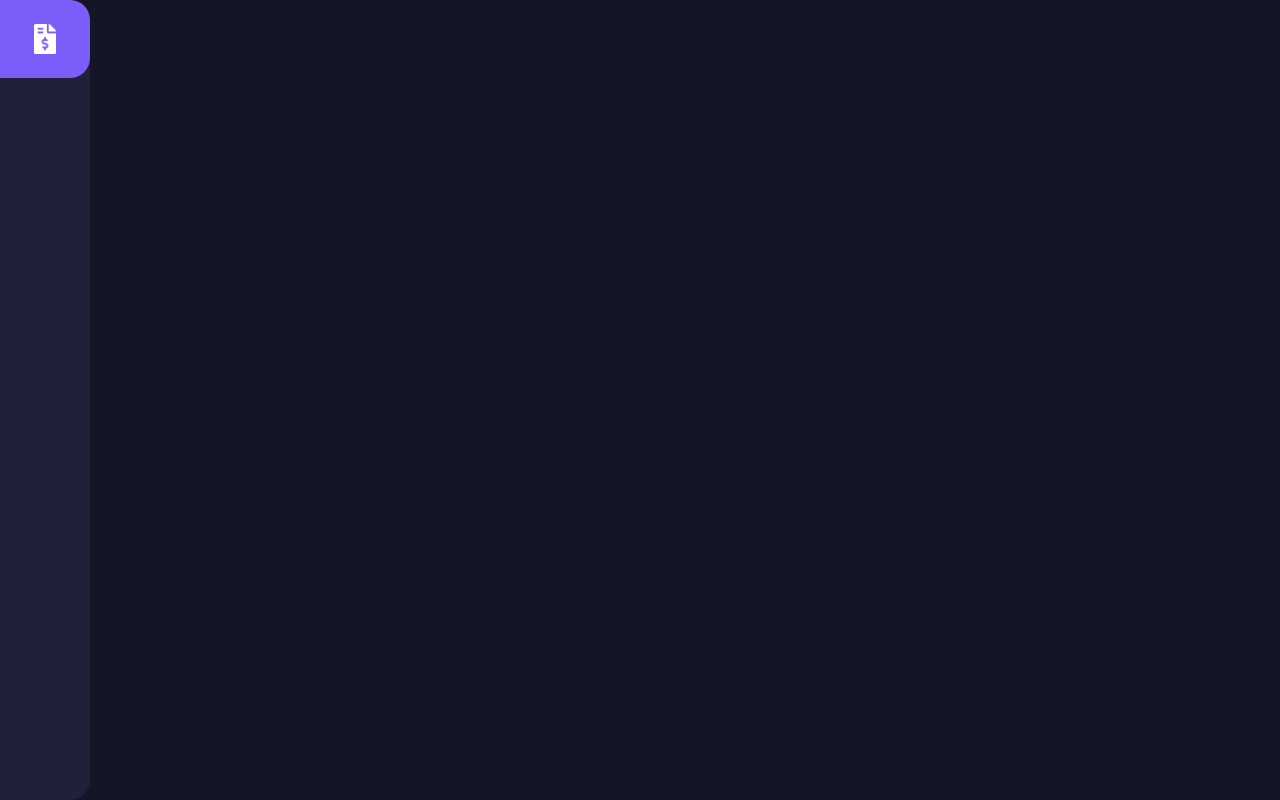
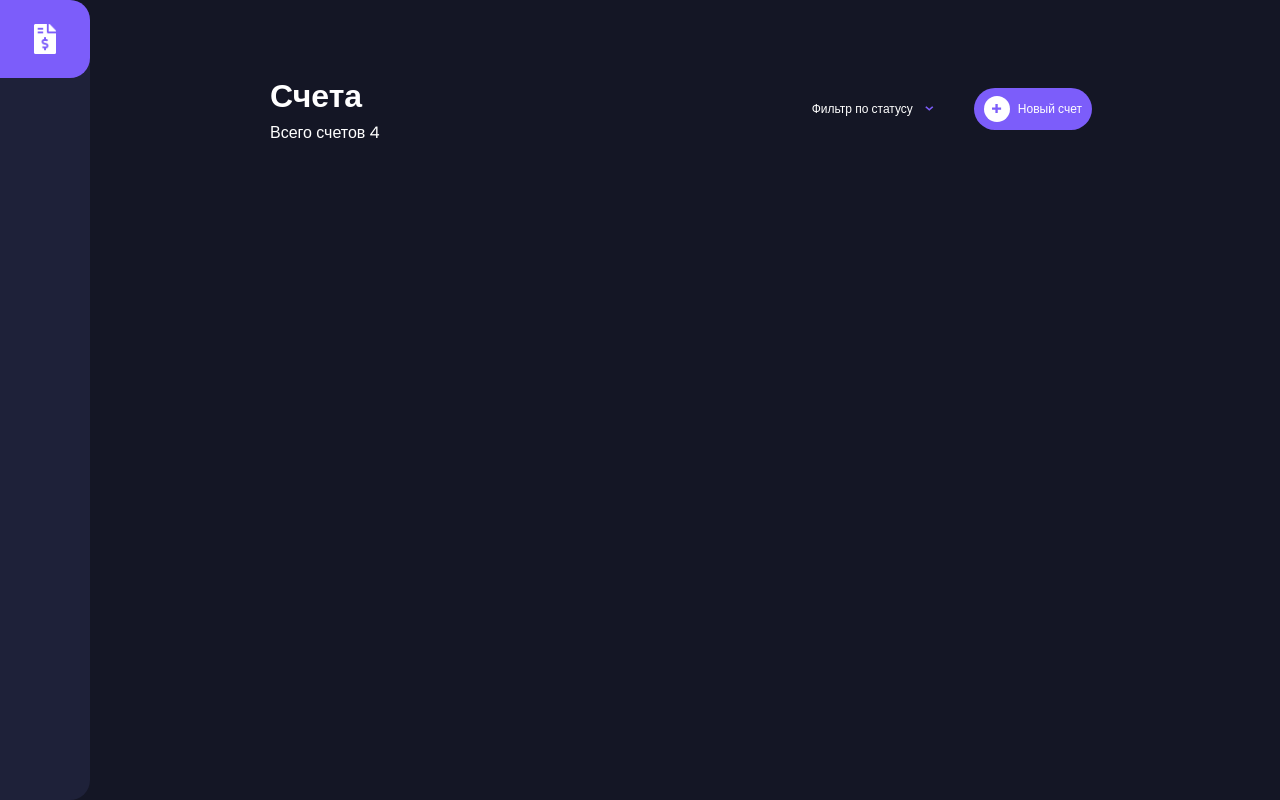
Before and after one commit to iamAndreyGavrilov/Invoice-App-Vue-3-Vuex-Firebase, a Vue app: page / in a window 1280 px wide. Built offline with nearby package versions, Linux system fonts and the light colour scheme.

Commit message:
add header

```diff
--- a/src/views/Home.vue
+++ b/src/views/Home.vue
@@ -1,10 +1,116 @@
 <template>
-  <div class="home"></div>
+  <div class="home container">
+    <!-- Header -->
+    <div class="header flex">
+      <div class="left flex flex-column">
+        <h1>Счета</h1>
+        <span>Всего счетов 4</span>
+      </div>
+      <div class="right flex">
+        <div @click="toggleFilterMenu" class="filter flex" ref="filter">
+          <span>Фильтр по статусу</span>
+          <img src="@/assets/icon-arrow-down.svg" alt="" />
+          <ul v-show="filterMenu" class="filter-menu">
+            <li>Черновик</li>
+            <li>Ожидает оплаты</li>
+            <li>Оплачен</li>
+            <li>Очистить фильтр</li>
+          </ul>
+        </div>
+        <div @click="newInvoice" class="button flex">
+          <div class="inner-button flex">
+            <img src="@/assets/icon-plus.svg" alt="" />
+          </div>
+          <span>Новый счет</span>
+        </div>
+      </div>
+    </div>
+  </div>
 </template>
 
 <script>
 export default {
   name: "Home",
+  data() {
+    return {
+      filterMenu: null,
+    };
+  },
   components: {},
 };
 </script>
+
+<style lang="scss" scoped>
+.home {
+  color: #fff;
+  .header {
+    margin-bottom: 65px;
+
+    .left,
+    .right {
+      flex: 1;
+    }
+    .right {
+      justify-content: flex-end;
+      align-items: center;
+      .button,
+      .filter {
+        align-items: center;
+        span {
+          font-size: 12px;
+        }
+      }
+      .filter {
+        position: relative;
+        margin-right: 40px;
+
+        span,
+        img {
+          pointer-events: none;
+        }
+        img {
+          margin-left: 12px;
+          width: 9px;
+          height: 5px;
+        }
+        .filter-menu {
+          position: absolute;
+          width: 120px;
+          top: 25px;
+          list-style: none;
+          background-color: #1e2139;
+          box-shadow: 0 4px 6px -1px rgba(0, 0, 0, 0.1),
+            0 2px 4px -1px rgba(0, 0, 0, 0.6);
+        }
+        li {
+          cursor: pointer;
+          font-size: 12px;
+          padding: 10px 20px;
+
+          &:hover {
+            color: #1e2139;
+            background-color: #fff;
+          }
+        }
+      }
+      .button {
+        padding: 8px 10px;
+        background-color: #7c5dfa;
+        border-radius: 40px;
+        .inner-button {
+          margin-right: 8px;
+          border-radius: 50%;
+          padding: 8px;
+          align-items: center;
+          justify-content: center;
+          background-color: #fff;
+          img {
+            width: 10px;
+            height: 10px;
+          }
+        }
+      }
+    }
+  }
+}
+</style>
```
